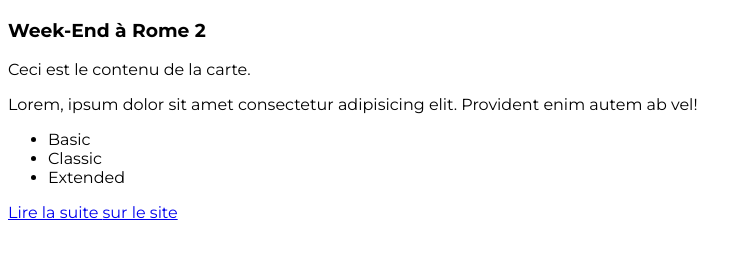
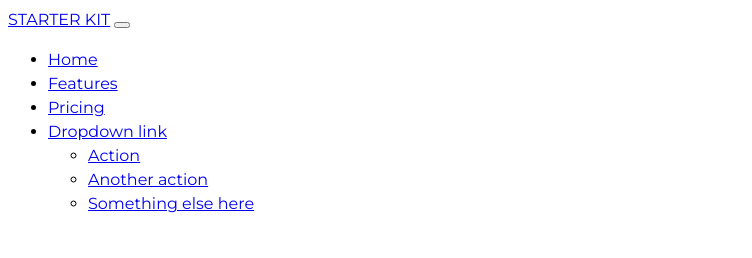
Before and after one commit to b3no1t/7-1-architecture, a website built with Parcel: page index.html in a window 1280 px wide. Shown: the whole page, without its empty margins (0-752 px from the left). Built offline with nearby package versions, Linux system fonts and the light colour scheme.

Commit message:
vars and nav

```diff
--- a/index.html
+++ b/index.html
@@ -6,32 +6,52 @@
     <meta name="author" content="Benoit Lepage" />
     <link rel="stylesheet" href="styles/main.scss" />
     <script type="module" src="app.js"></script>
-    <title>Parcel JS</title>
+    <title>Starter Kit</title>
   </head>
   <body>
-    <div class="cards">
-      <div class="card">
-        <div class="card__header">
-          <h3>Week-End à Rome 2</h3>
-        </div>
-        <div class="card__body">
-          <p>Ceci est le contenu de la carte.</p>
-          <p>
-            Lorem, ipsum dolor sit amet consectetur adipisicing elit. Provident
-            enim autem ab vel!
-          </p>
-          <ul class="card__list">
-            <li class="card__list__item">Basic</li>
-            <li class="card__list__item">Classic</li>
-            <li class="card__list__item">Extended</li>
-          </ul>
-        </div>
+    <div class="global">
 
-        <div class="card__footer">
-          <a class="card__button" href="#" aria-label="read more"> Lire la suite </a>
-          <a class="card__button" href="#" aria-label="goto cart">  sur le site </a>
-        </div>
-      </div>
+      <header>
+
+        <nav class="navbar">
+          <div>
+            <a class="navbar__brand" href="#">STARTER KIT</a>
+            <button class="navba__toggler" type="button" aria-controls="navbarNavDropdown" aria-expanded="false" aria-label="Toggle navigation">
+              <span class="navbar-toggler-icon"></span>
+            </button>
+            <div>
+              <ul class="navbar__nav">
+                <li class="nav__item">
+                  <a class="nav__link active" aria-current="page" href="#">Home</a>
+                </li>
+                <li class="nav__item">
+                  <a class="nav__link" href="#">Features</a>
+                </li>
+                <li class="nav__item">
+                  <a class="nav__link" href="#">Pricing</a>
+                </li>
+                <li class="nav__item">
+                  <a class="nav__link" href="#" role="button" aria-expanded="false">
+                    Dropdown link
+                  </a>
+                  <ul aria-labelledby="navbarDropdownMenuLink">
+                    <li><a class="dropdown__item" href="#">Action</a></li>
+                    <li><a class="dropdown__item" href="#">Another action</a></li>
+                    <li><a class="dropdown__item" href="#">Something else here</a></li>
+                  </ul>
+                </li>
+              </ul>
+            </div>
+          </div>
+        </nav>
+
+
+      </header>
+
+      <main></main>
+
+      <footer></footer>
+
 
     </div>
   </body>
--- a/styles/abstracts/_variables.scss
+++ b/styles/abstracts/_variables.scss
@@ -0,0 +1,9 @@
+/// Vars
+/// -----
+
+$clr-ui-1:      hsla(78, 8%, 70%, 1);
+$clr-ui-3:      hsla(84, 14%, 93%, 1);
+$clr-ui-2:      hsla(79, 57%, 95%, 1);
+$clr-primary:   hsla(202, 52%, 17%, 1);
+$clr-secondary: hsla(204, 42%, 27%, 1);
+$is-active:     #3772ff;
--- a/styles/base/_reset.scss
+++ b/styles/base/_reset.scss
@@ -0,0 +1,75 @@
+// @author https://piccalil.li/blog/a-more-modern-css-reset/
+
+/* Box sizing rules */
+*,
+*::before,
+*::after {
+  box-sizing: border-box;
+}
+
+/* Prevent font size inflation */
+html {
+  -moz-text-size-adjust: none;
+  -webkit-text-size-adjust: none;
+  text-size-adjust: none;
+}
+
+/* Remove default margin in favour of better control in authored CSS */
+body, h1, h2, h3, h4, p,
+figure, blockquote, dl, dd {
+  margin-block-end: 0;
+}
+
+/* Remove list styles on ul, ol elements with a list role, which suggests default styling will be removed */
+ul[role='list'],
+ol[role='list'] {
+  list-style: none;
+}
+
+/* Set core body defaults */
+body {
+  min-height: 100vh;
+  line-height: 1.5;
+}
+
+/* Set shorter line heights on headings and interactive elements */
+h1, h2, h3, h4,
+button, input, label {
+  line-height: 1.1;
+}
+
+/* Balance text wrapping on headings */
+h1, h2,
+h3, h4 {
+  text-wrap: balance;
+}
+
+/* A elements that don't have a class get default styles */
+a:not([class]) {
+  text-decoration-skip-ink: auto;
+  color: currentColor;
+}
+
+/* Make images easier to work with */
+img,
+picture {
+  max-width: 100%;
+  display: block;
+}
+
+/* Inherit fonts for inputs and buttons */
+input, button,
+textarea, select {
+  font-family: inherit;
+  font-size: inherit;
+}
+
+/* Make sure textareas without a rows attribute are not tiny */
+textarea:not([rows]) {
+  min-height: 10em;
+}
+
+/* Anything that has been anchored to should have extra scroll margin */
+:target {
+  scroll-margin-block: 5ex;
+}
--- /dev/null
+++ b/styles/components/_nav.scss
@@ -0,0 +1,30 @@
+/// Navigation primary
+/// ------------------
+
+.navbar{
+
+ &__brand{}
+
+ &__nav{}
+
+ &__toggler{}
+
+}
+
+.nav{
+
+  &__item{}
+
+  &__link{}
+
+}
+
+.dropdown{
+
+  &__item{}
+
+}
+
+[aria-current]{
+  color: $is-active;
+}
```
Also changed, not shown: _cards.html (added, +26 -0 lines), package.json (+4 -4 lines), todo.md (+1 -1 lines), 1 other file.
